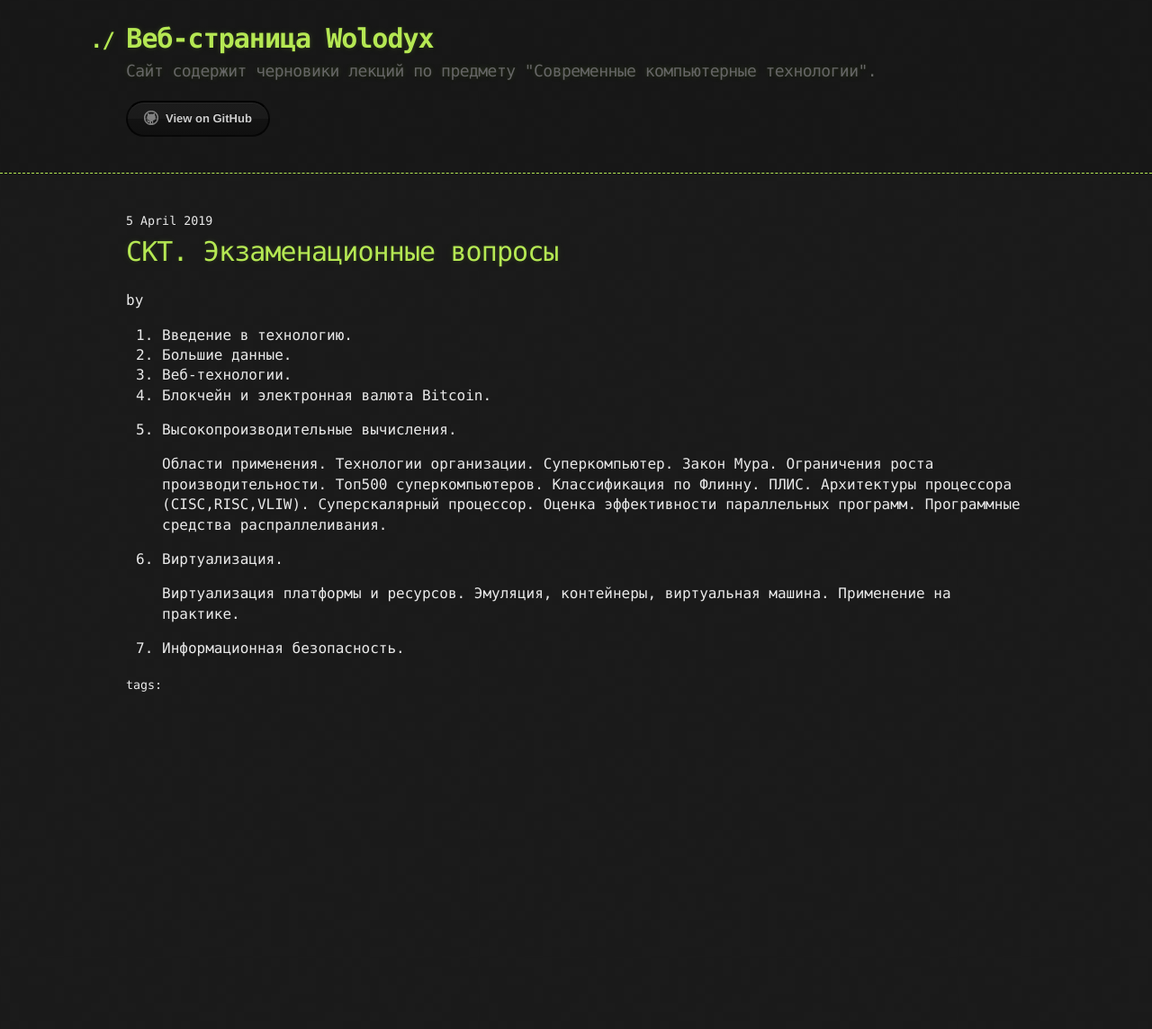
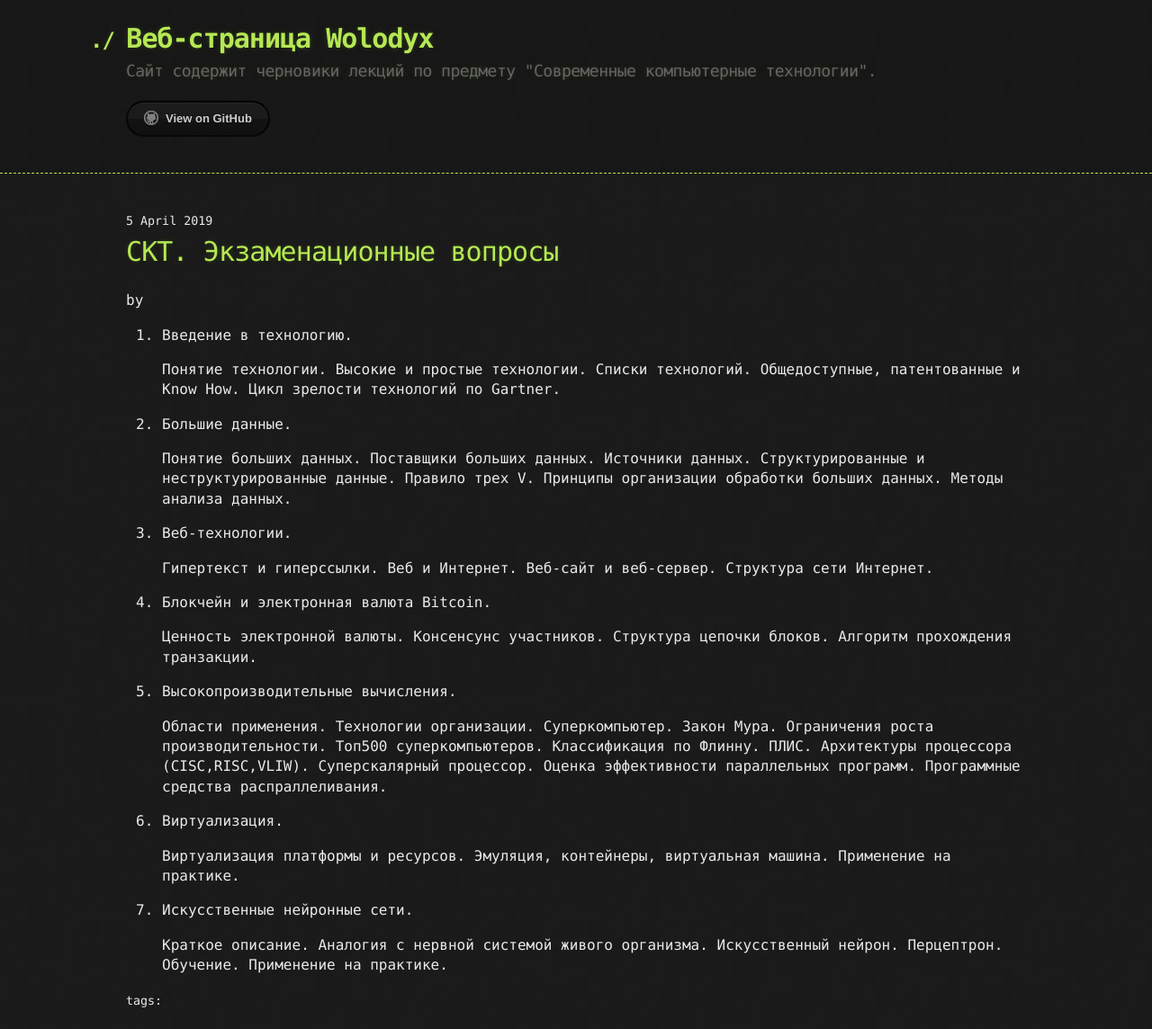
Before and after one commit to wolodyx/wolodyx.github.io, a Jekyll site: the page built from _posts/2019-04-05-skt-questions.markdown, in a window 1280 px wide. Shown: the whole page at 90% size. Built offline with Jekyll 4.4.1, drawn with Linux system fonts in a browser that asks for light colours; before the commit the page ends 900 px from its top, so only the background shows below that.

Commit message:
Questions

```diff
--- a/_posts/2019-04-05-skt-questions.markdown
+++ b/_posts/2019-04-05-skt-questions.markdown
@@ -4,9 +4,21 @@ title: "СКТ. Экзаменационные вопросы"
 ---
 
 1. Введение в технологию.
+
+    Понятие технологии. Высокие и простые технологии. Списки технологий. Общедоступные, патентованные и Know How. Цикл зрелости технологий по Gartner.
+
 2. Большие данные.
+
+    Понятие больших данных. Поставщики больших данных. Источники данных. Структурированные и неструктурированные данные. Правило трех V. Принципы организации обработки больших данных. Методы анализа данных.
+
 3. Веб-технологии.
+
+    Гипертекст и гиперссылки. Веб и Интернет. Веб-сайт и веб-сервер. Структура сети Интернет.
+
 4. Блокчейн и электронная валюта Bitcoin.
+
+   Ценность электронной валюты. Консенсунс участников. Структура цепочки блоков. Алгоритм прохождения транзакции.
+
 5. Высокопроизводительные вычисления.
 
     Области применения. Технологии организации. Суперкомпьютер. Закон Мура. Ограничения роста производительности. Топ500 суперкомпьютеров. Классификация по Флинну. ПЛИС. Архитектуры процессора (CISC,RISC,VLIW). Суперскалярный процессор. Оценка эффективности параллельных программ. Программные средства распраллеливания.
@@ -15,4 +27,6 @@ title: "СКТ. Экзаменационные вопросы"
 
     Виртуализация платформы и ресурсов. Эмуляция, контейнеры, виртуальная машина. Применение на практике.
 
-7. Информационная безопасность.
+7. Искусственные нейронные сети.
+
+    Краткое описание. Аналогия с нервной системой живого организма. Искусственный нейрон. Перцептрон. Обучение. Применение на практике.
```
